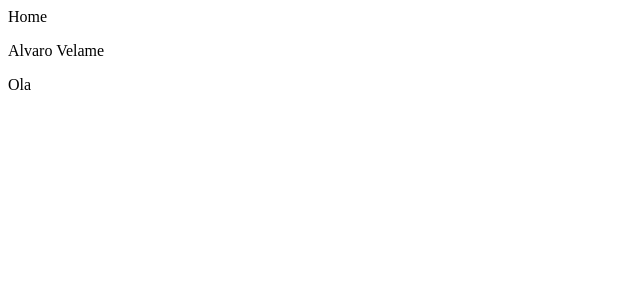
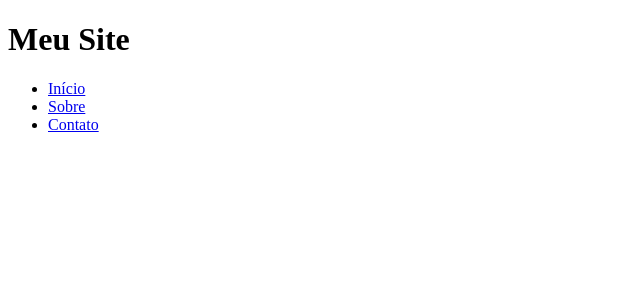
Before and after one commit to ALVAROVELAME/AlvaroVelame, a Next.js app: page / in a window 1280 px wide. Shown: the top 300 px of the page, without its empty margins (0-640 px from the left). Built offline with nearby package versions, Linux system fonts and the light colour scheme.

Commit message:
nova pagina2

```diff
--- a/package.json
+++ b/package.json
@@ -12,6 +12,7 @@
   "dependencies": {
     "next": "^14.1.1",
     "react": "^18.2.0",
-    "react-dom": "^18.2.0"
+    "react-dom": "^18.2.0",
+    "smooth-scroll": "^16.1.3"
   }
 }
--- /dev/null
+++ b/pages/cabeçalho/index.js
@@ -0,0 +1,18 @@
+import React from 'react';
+
+function Cabecalho() {
+  return (
+    <header>
+      <h1>Meu Site</h1>
+      <nav>
+        <ul>
+          <li><a href="#">Início</a></li>
+          <li><a href="#">Sobre</a></li>
+          <li><a href="#">Contato</a></li>
+        </ul>
+      </nav>
+    </header>
+  );
+}
+
+export default Cabecalho;
--- a/pages/index.js
+++ b/pages/index.js
@@ -1,11 +1,8 @@
+import Cabecalho from "./cabeçalho"
+
 function Home() {
     return <>
-    <div>Home</div>
-    <div>
-        <p>Alvaro Velame</p>
-        <p>Ola</p>
-    </div>
-
+        <Cabecalho />
     </>
 }
 
```
Also changed, not shown: 1 other file (tests, documents, lock files or other folders).
